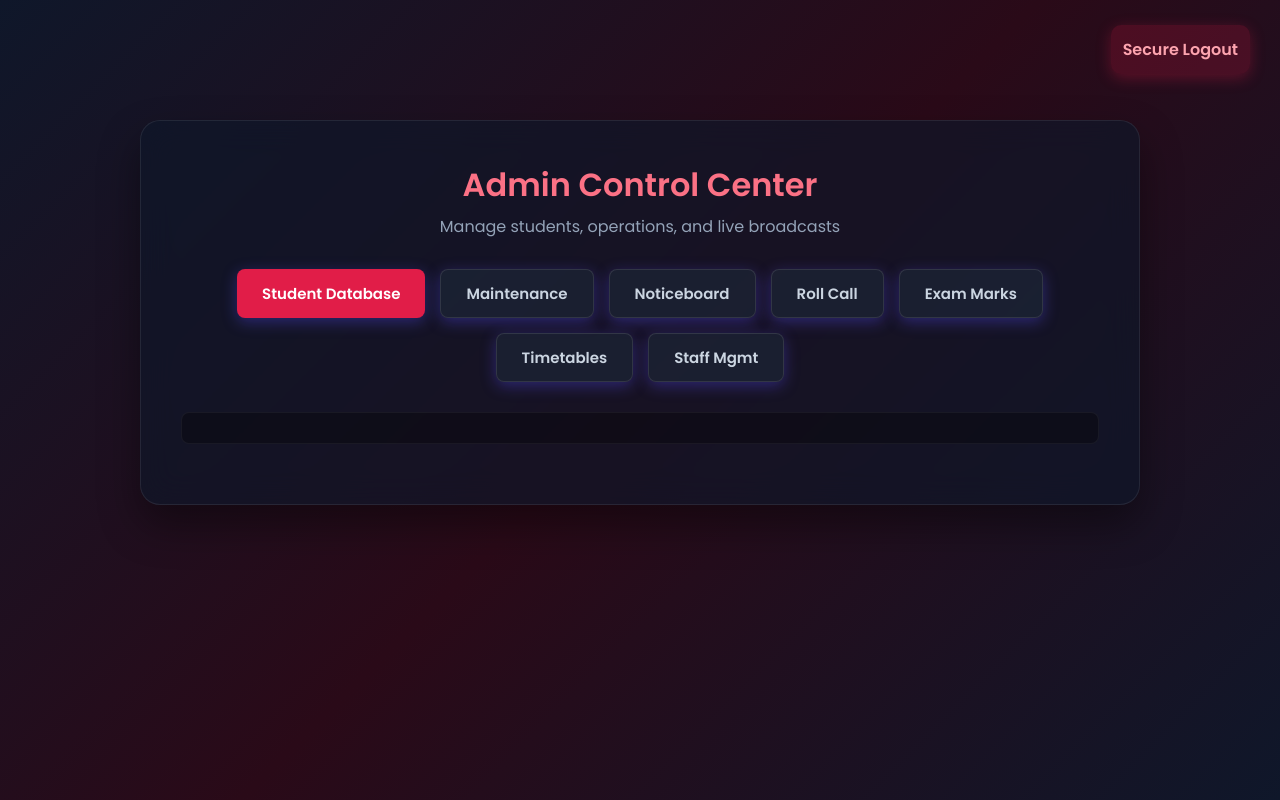
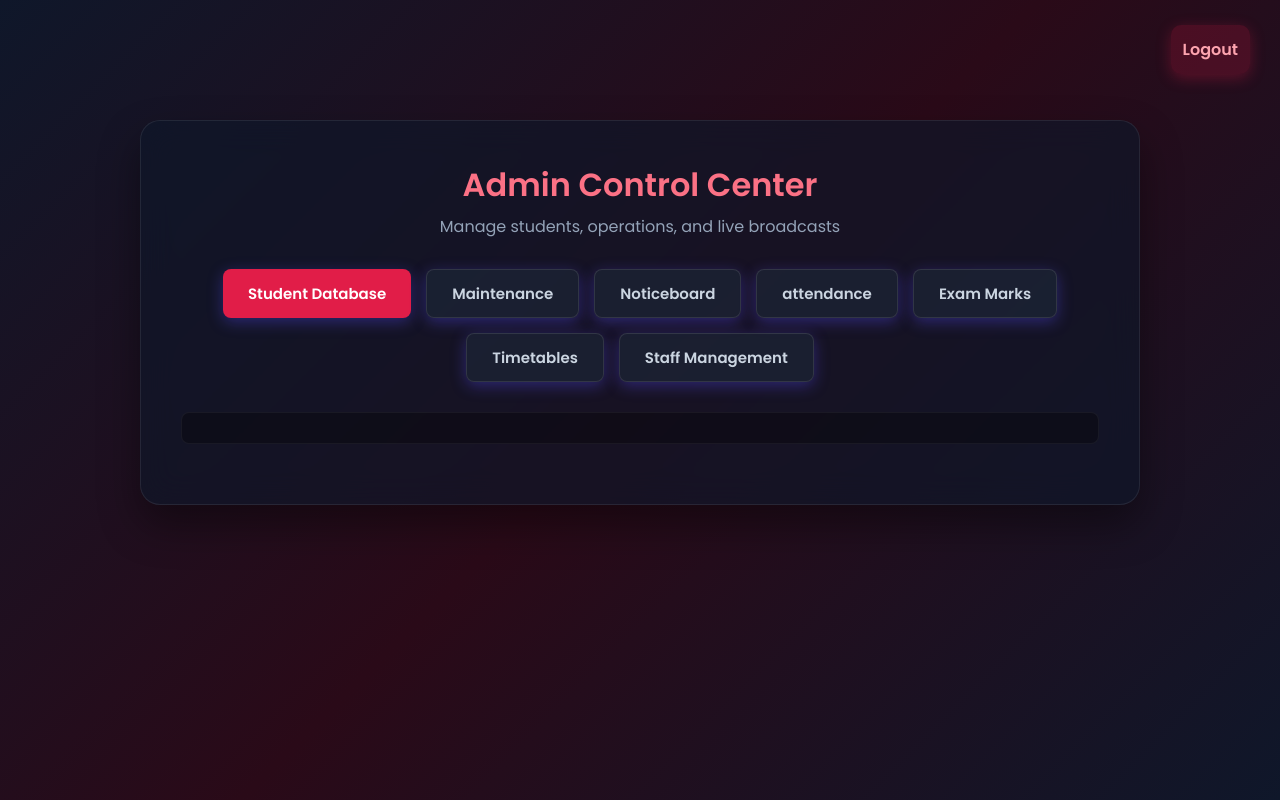
Before and after one commit to swagatkumarmohapatra07-sudo/smartcampus-care, a website with bundled scripts: page public/admin.html in a window 1280 px wide. Built offline with nearby package versions, Linux system fonts and the light colour scheme; sample sign-in values are in the browser's storage.

Commit message:
text changes

```diff
--- a/public/admin.html
+++ b/public/admin.html
@@ -128,7 +128,7 @@
 <body style="position: relative; min-height: 100vh; overflow-y: auto; background: linear-gradient(-45deg, #0f172a, #2a0a18, #0f172a);">
 
     <button class="logout-btn" onclick="window.logout()" style="position: absolute; top: 25px; right: 30px; width: auto; margin: 0; z-index: 1000; background: rgba(225, 29, 72, 0.2); border-color: rgba(225, 29, 72, 0.4); color: #fda4af;">
-        Secure Logout
+        Logout
     </button>
 
     <div class="container slide-in" style="margin-top: 80px; max-width: 1000px;">
@@ -148,7 +148,7 @@
                 Noticeboard
             </button>
             <button onclick="switchAdminTab('attendance')" id="tab-attendance" style="padding: 12px 25px; border-radius: 8px; border: 1px solid rgba(255,255,255,0.1); background: rgba(30,41,59,0.6); color: #cbd5e1; cursor: pointer; font-weight: bold; transition: 0.3s;">
-                Roll Call
+                attendance
             </button>
             <button onclick="switchAdminTab('marks')" id="tab-marks" style="padding: 12px 25px; border-radius: 8px; border: 1px solid rgba(255,255,255,0.1); background: rgba(30,41,59,0.6); color: #cbd5e1; cursor: pointer; font-weight: bold; transition: 0.3s;">
                 Exam Marks
@@ -157,7 +157,7 @@
                 Timetables
             </button>
             <button onclick="switchAdminTab('staff')" id="tab-staff" style="padding: 12px 25px; border-radius: 8px; border: 1px solid rgba(255,255,255,0.1); background: rgba(30,41,59,0.6); color: #cbd5e1; cursor: pointer; font-weight: bold; transition: 0.3s;">
-                Staff Mgmt
+                Staff Management
             </button>
         </div>
 
@@ -244,7 +244,7 @@
         <div id="admin-attendance-section" style="display: none;">
             <div class="card" style="background: rgba(15, 23, 42, 0.8); border: 1px solid rgba(16, 185, 129, 0.3);">
                 <h3 style="color: #34d399; margin-bottom: 20px; display: flex; align-items: center; gap: 10px;">
-                    <span>📋</span> Class Roll Call
+                    <span>📋</span> Class attendance
                 </h3>
 
                 <div style="background: rgba(0,0,0,0.2); padding: 15px; border-radius: 12px; border: 1px solid rgba(255,255,255,0.05); margin-bottom: 20px;">
```
